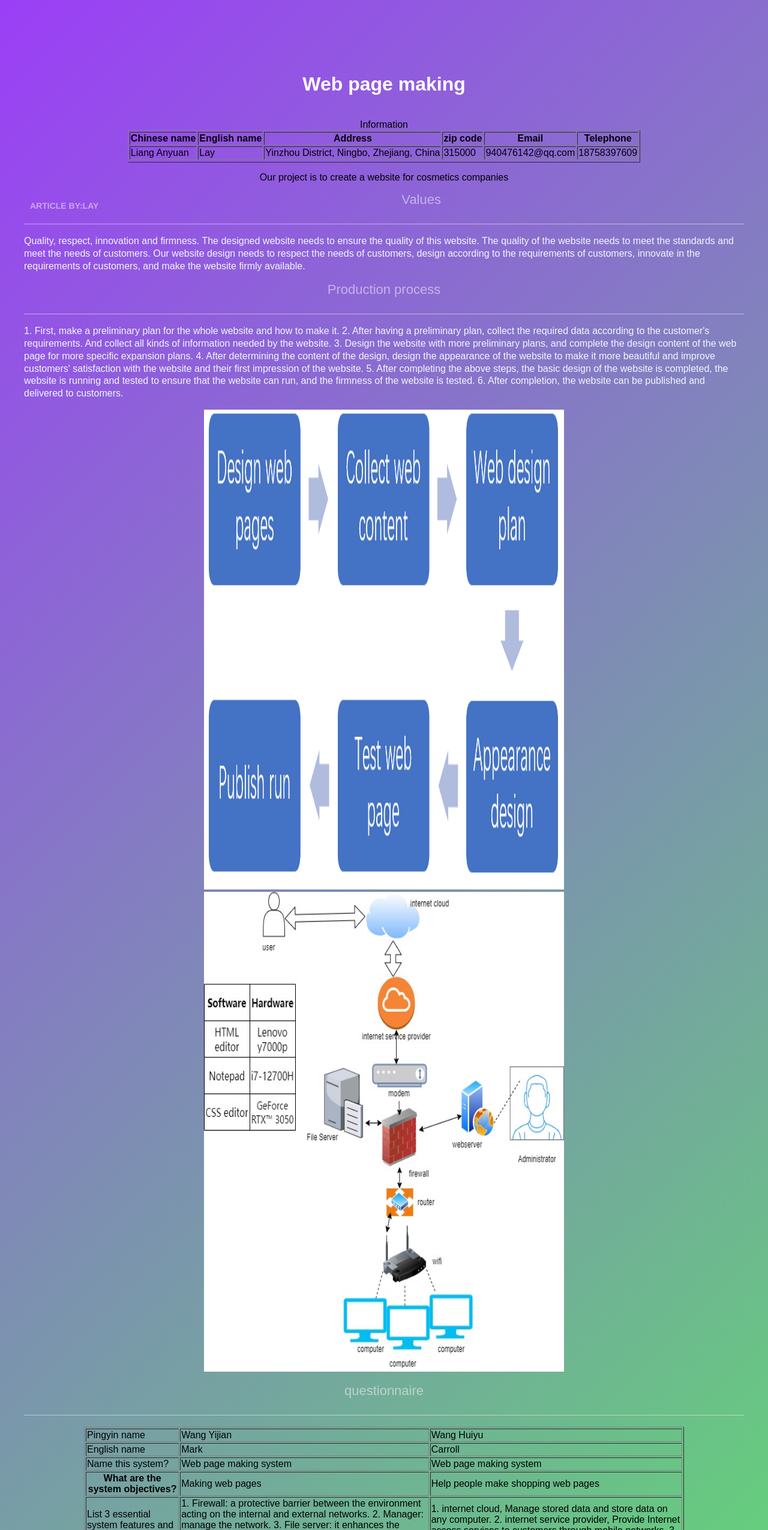
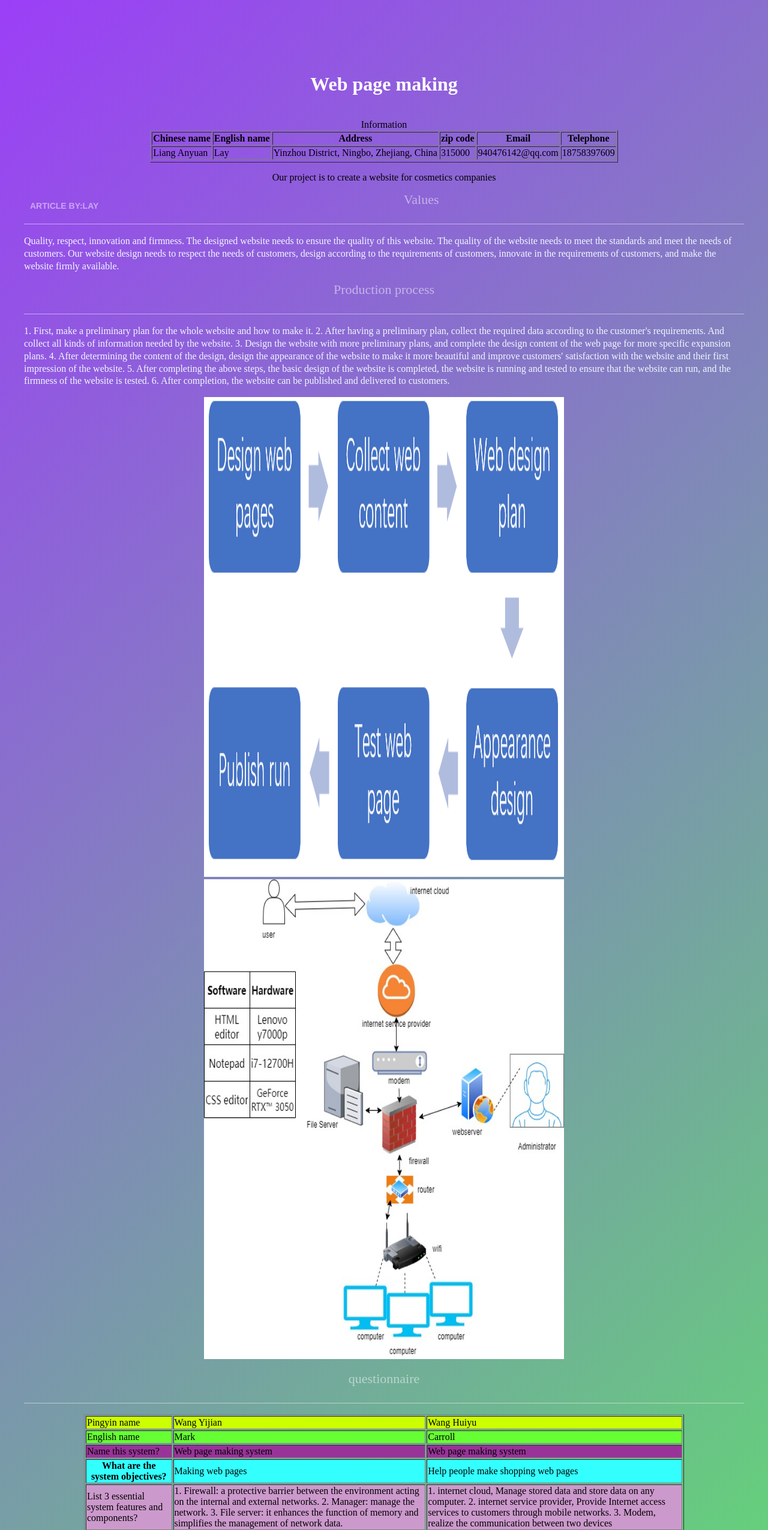
Before and after one commit to ITA1Lay/cv666, a plain HTML site: page Project.html in a window 1280 px wide. Shown: the part 249-2800 px from the top of the page at 60% size. Drawn offline with Linux system fonts and the light colour scheme.

Commit message:
Update style.css

```diff
--- a/style.css
+++ b/style.css
@@ -99,49 +99,47 @@ box-shadow: 5px 0px 5px 0px rgba(0, 0, 50, 0.97);
 float: left;
   width: 50px;
 }
-
-caption{
-    font-weight: bold;
-    font-size: 24px;
-    text-align: left;
-    color: #333;
+.table tr:nth-child(1) {
+color: #000000;
+background: #CCFF00;
 }
-
-body {
-font-family: sans-serif;
+.table tr:nth-child(2) {
+color: #000000;
+background:#66FF33;
 }
-
-th , td{
-    border: 1px solid rgb(114, 7, 7);
-    padding: 8px;
+.table tr:nth-child(3) {
+color: #000000;
+background: #CC3333;
 }
-
-table {
-    border-collapse: collapse;
-    border: 5px solid rgb(119, 6, 248);
-    text-align: center;
-    vertical-align: middle;
+.table tr:nth-child(3) {
+color: #000000;
+background: #993399;
 }
-
-thead th{
-    width: 25%;
+.table tr:nth-child(4) {
+color: #000000;
+background:#33FFFF;
 }
-.cell-highlight{
-    background-color: coral;
-    font-weight: bpld;
+.table tr:nth-child(5) {
+color: #000000;
+background:#CC99CC;
 }
-thead {
-    background-color: #333;
-    color: white;
-    font-size: 0.875rem;
-    text-transform: uppercase;
-    letter-spacing: 2%;
-  }
-tbody th {
-    background-color: rgb(10, 245, 100);
-    color: rgba(247, 17, 162, 0.534);
-    text-align: left;
-  }
-  tbody tr:nth-child(even) th {
-    background-color: rgb(80, 131, 80);
-  }
+.table tr:nth-child(6) {
+color: #000000;
+background:#66FFFF;
+}
+.table tr:nth-child(7) {
+color: #000000;
+background:#FFCCCC;
+}
+.table tr:nth-child(8) {
+color: #000000;
+background:#CC9900;
+}
+.table tr:nth-child(9) {
+color: #000000;
+background:#33FF99;
+}
+.table tr:nth-child(10) {
+color: #000000;
+background:#99FFFF;
+}
```
